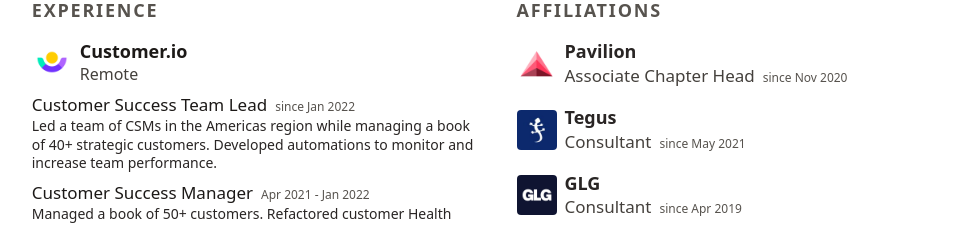
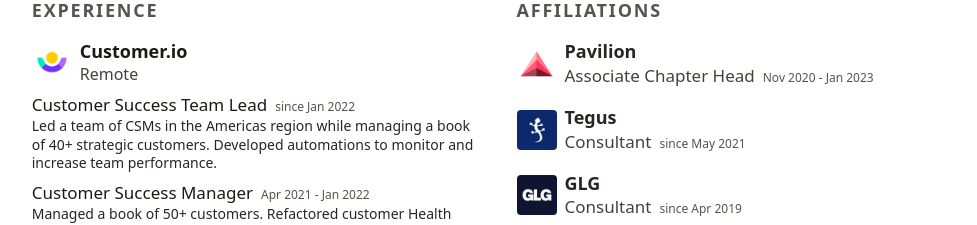
Before and after one commit to jpvalery/resume, a Next.js app: page / in a window 1280 px wide. Shown: the part 172-397 px from the top of the page, without its empty margins (141-1118 px from the left). Built offline with nearby package versions, Linux system fonts and the light colour scheme.

Commit message:
chore: update

```diff
--- a/pages/index.js
+++ b/pages/index.js
@@ -93,7 +93,7 @@
                 subtitle="Associate Chapter Head"
                 logo="/static/pavilion.jpg"
                 start="Nov 2020"
-                end=""
+                end="Jan 2023"
               />
               <Block
                 title="Tegus"
```
